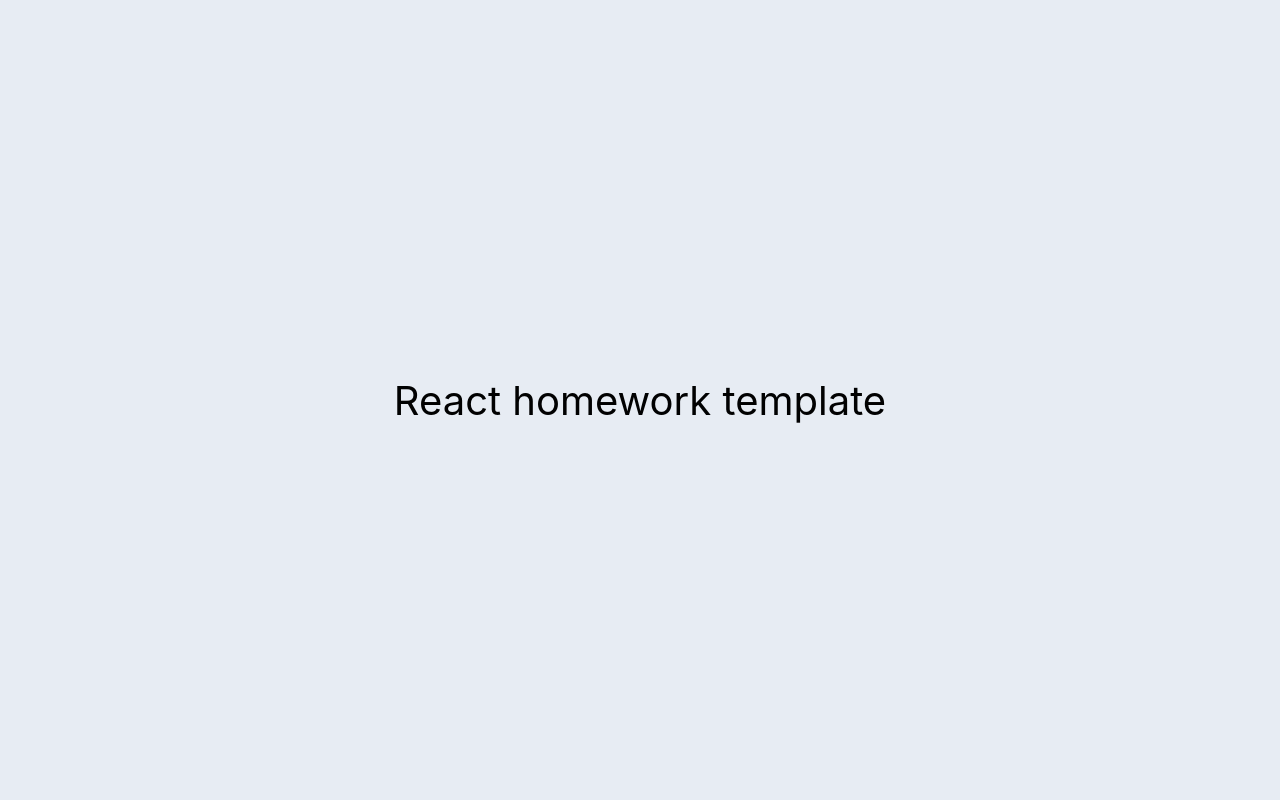
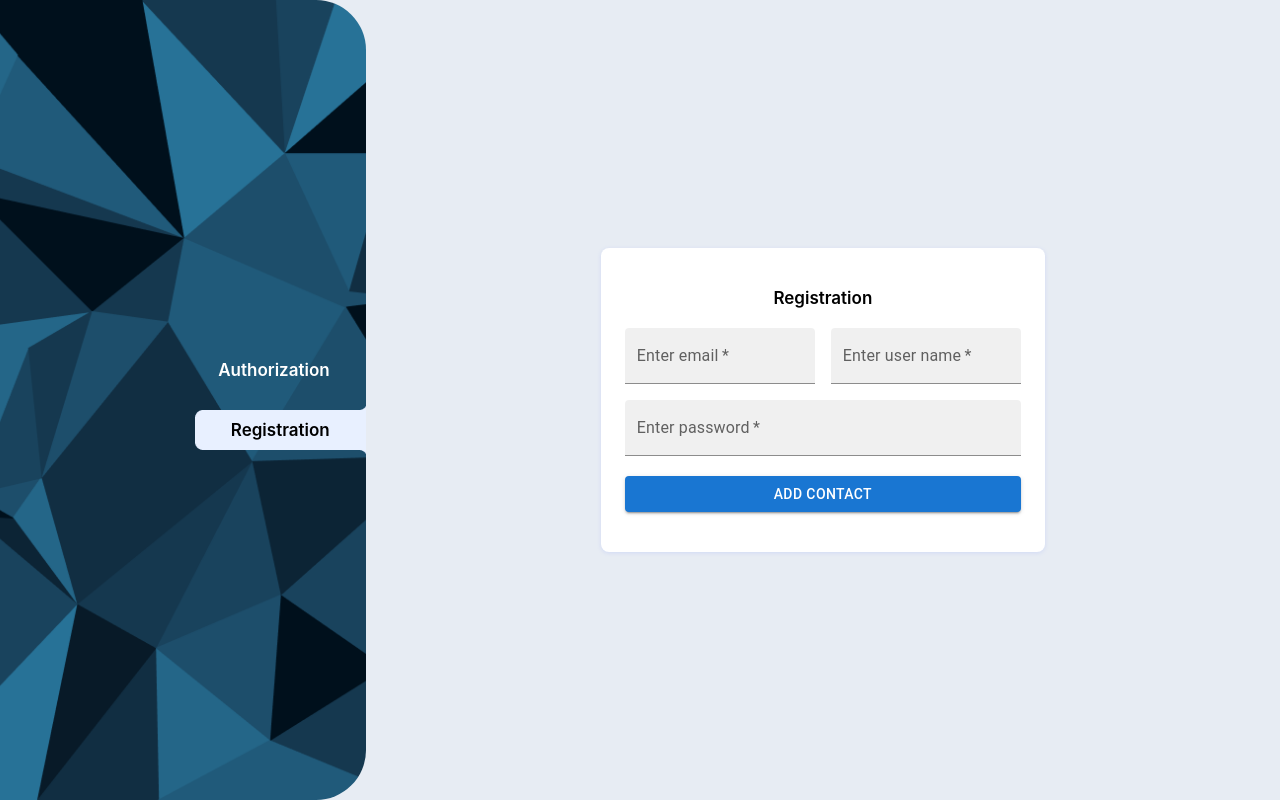
Before and after one commit to vlad-Kriajenkov/your-contact-book, a React (Create React App) app: page /your-contact-book/registration in a window 1280 px wide. Built offline with nearby package versions, Linux system fonts and the light colour scheme.

Commit message:
fix Routr

```diff
--- a/src/components/App.jsx
+++ b/src/components/App.jsx
@@ -1,16 +1,47 @@
+import { PrivateRoute, PublickRoute } from 'hook/Route';
+import { AuthNavigation } from 'page/AuthNavigation/AuthNavigation';
+import { Authorization } from 'page/AuthNavigation/Authorization/Authorization';
+import { Registration } from 'page/AuthNavigation/Registration/Registration';
+import Home from 'page/Home/Home';
+import { Route, Routes } from 'react-router-dom';
+
 export const App = () => {
   return (
-    <div
-      style={{
-        height: '100vh',
-        display: 'flex',
-        justifyContent: 'center',
-        alignItems: 'center',
-        fontSize: 40,
-        color: '#010101'
-      }}
-    >
-      React homework template
+    <div>
+      <Routes>
+        <Route path="/" element={<AuthNavigation />}>
+          <Route
+            path="authorization"
+            element={
+              <PublickRoute redirectTo="/home" component={<Authorization />} />
+            }
+          />
+          <Route
+            path="registration"
+            element={
+              <PublickRoute redirectTo="/home" component={<Registration />} />
+            }
+          />
+        </Route>
+
+        <Route
+          path="/home"
+          element={<PrivateRoute redirectTo="/" component={<Home />} />}
+        >
+          <Route
+            path="userInfo"
+            element={
+              <PrivateRoute redirectTo="/" component={<div>userInfo</div>} />
+            }
+          />
+          <Route
+            path="phonebook"
+            element={
+              <PrivateRoute redirectTo="/" component={<div>phonebook</div>} />
+            }
+          />
+        </Route>
+      </Routes>
     </div>
   );
 };
```
